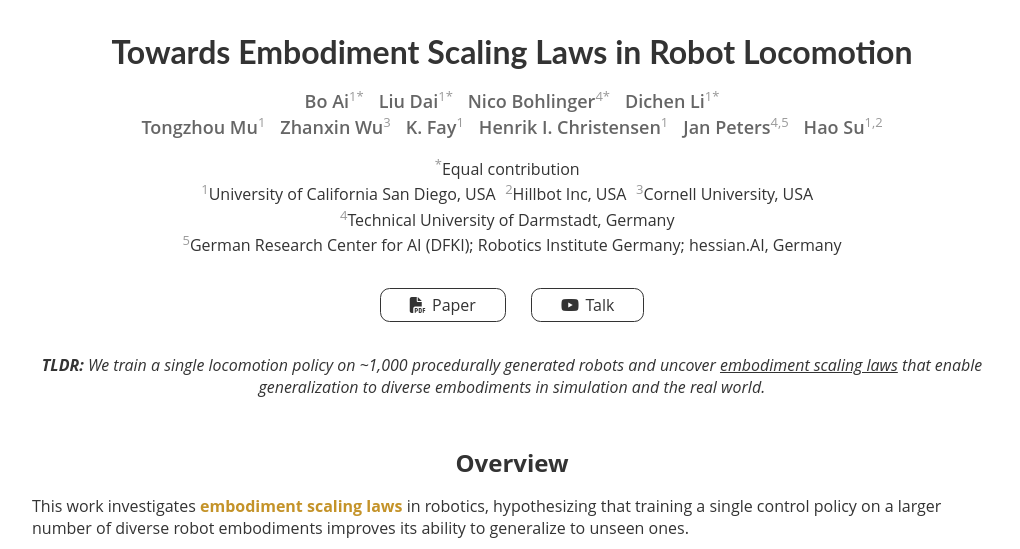
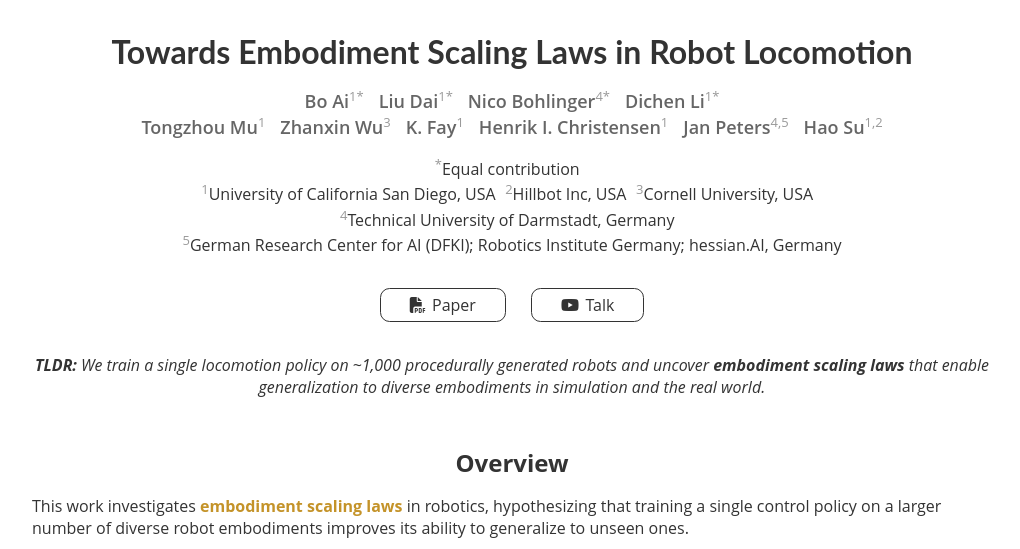
Before and after one commit to ManiTaskGen/manitaskgen_website, a website: page index.html in a window 1280 px wide. Shown: the top 549 px of the page, without its empty margins (128-1148 px from the left). Drawn offline with Linux system fonts and the light colour scheme.

Commit message:
Fix formatting, remove commented out lines, use bold instead of italic

```diff
--- a/index.html
+++ b/index.html
@@ -1,5 +1,6 @@
 <!DOCTYPE html>
 <html lang="en">
+
 <head>
     <title>Towards Embodiment Scaling Laws in Robot Locomotion</title>
     <link rel="stylesheet" href="custom.css">
@@ -13,41 +14,26 @@
 
     <div>
         <div id="title-container">
-                <p id="paper-title">
-                    Towards Embodiment Scaling Laws in Robot Locomotion
-                </p>
-<!--                <div id="authors">-->
-<!--                    <a class="author" href="https://albertboai.com/" target="_blank">Bo Ai<sup>1*</sup></a>-->
-<!--                    <a class="author" href="https://liudai.notion.site/" target="_blank">Liu Dai<sup>1*</sup></a>-->
-<!--                    <a class="author" href="https://www.ias.informatik.tu-darmstadt.de/Team/NicoBohlinger" target="_blank">Nico Bohlinger<sup>2*</sup></a>-->
-<!--                    <a class="author" href="https://www.linkedin.com/in/dichen-li-32a478347/" target="_blank">Dichen Li<sup>1*</sup></a>-->
-<!--                    <a class="author" href="https://cseweb.ucsd.edu/~t3mu/" target="_blank">Tongzhou Mu<sup>1</sup></a>-->
-<!--                    <a class="author" href="https://zhanxinwu.com/" target="_blank">Zhanxin Wu<sup>3</sup></a>-->
-<!--                    <a class="author" href="https://scholar.google.com/citations?user=VW03_RgAAAAJ&hl=en" target="_blank">Kehlani Fay<sup>1</sup></a>-->
-<!--                    <a class="author" href="https://hichristensen.com/" target="_blank">Henrik I. Christensen<sup>1</sup></a>-->
-<!--                    <a class="author" href="https://www.ias.informatik.tu-darmstadt.de/Team/JanPeters" target="_blank">Jan Peters<sup>2</sup></a>-->
-<!--                    <a class="author" href="https://cseweb.ucsd.edu/~haosu/" target="_blank">Hao Su<sup>1</sup></a>-->
-<!--                </div>-->
-<!--                <div id="affiliations">-->
-<!--                    <p class="affiliation"><sup>*</sup>Equal contribution</p>-->
-<!--                    <p class="affiliation"><sup>1</sup>University of California San Diego</p>-->
-<!--                    <p class="affiliation"><sup>2</sup>Technical University of Darmstadt</p>-->
-<!--                    <p class="affiliation"><sup>3</sup>Cornell University</p>-->
-<!--                </div>-->
+            <p id="paper-title">Towards Embodiment Scaling Laws in Robot Locomotion</p>
 
             <div id="authors">
                 <div>
                     <a class="author" href="https://albertboai.com/" target="_blank">Bo Ai<sup>1*</sup></a>
                     <a class="author" href="https://liudai.notion.site/" target="_blank">Liu Dai<sup>1*</sup></a>
-            <a class="author" href="https://www.ias.informatik.tu-darmstadt.de/Team/NicoBohlinger" target="_blank">Nico Bohlinger<sup>4*</sup></a>
-            <a class="author" href="https://www.linkedin.com/in/dichen-li-32a478347/" target="_blank">Dichen Li<sup>1*</sup></a>
+                    <a class="author" href="https://www.ias.informatik.tu-darmstadt.de/Team/NicoBohlinger"
+                        target="_blank">Nico Bohlinger<sup>4*</sup></a>
+                    <a class="author" href="https://www.linkedin.com/in/dichen-li-32a478347/" target="_blank">Dichen
+                        Li<sup>1*</sup></a>
                 </div>
                 <div>
                     <a class="author" href="https://cseweb.ucsd.edu/~t3mu/" target="_blank">Tongzhou Mu<sup>1</sup></a>
                     <a class="author" href="https://zhanxinwu.com/" target="_blank">Zhanxin Wu<sup>3</sup></a>
-            <a class="author" href="https://scholar.google.com/citations?user=VW03_RgAAAAJ&hl=en" target="_blank">K. Fay<sup>1</sup></a>
-            <a class="author" href="https://hichristensen.com/" target="_blank">Henrik I. Christensen<sup>1</sup></a>
-            <a class="author" href="https://www.ias.informatik.tu-darmstadt.de/Team/JanPeters" target="_blank">Jan Peters<sup>4,5</sup></a>
+                    <a class="author" href="https://scholar.google.com/citations?user=VW03_RgAAAAJ&hl=en"
+                        target="_blank">K. Fay<sup>1</sup></a>
+                    <a class="author" href="https://hichristensen.com/" target="_blank">Henrik I.
+                        Christensen<sup>1</sup></a>
+                    <a class="author" href="https://www.ias.informatik.tu-darmstadt.de/Team/JanPeters"
+                        target="_blank">Jan Peters<sup>4,5</sup></a>
                     <a class="author" href="https://cseweb.ucsd.edu/~haosu/" target="_blank">Hao Su<sup>1,2</sup></a>
                 </div>
             </div>
@@ -58,10 +44,9 @@
                 <p class="affiliation"><sup>2</sup>Hillbot Inc, USA</p>
                 <p class="affiliation"><sup>3</sup>Cornell University, USA</p>
                 <p class="affiliation"><sup>4</sup>Technical University of Darmstadt, Germany</p>
-          <p class="affiliation"><sup>5</sup>German Research Center for AI (DFKI); Robotics Institute Germany; hessian.AI, Germany</p>
+                <p class="affiliation"><sup>5</sup>German Research Center for AI (DFKI); Robotics Institute Germany;
+                    hessian.AI, Germany</p>
             </div>
-
-<!--                <p id="conference-name">Conference: <span style="font-style: italic;">TBA</span></p>-->
         </div>
 
         <div id="social-buttons">
@@ -73,24 +58,20 @@
                 <i class="fa fa-youtube"></i>
                 <p>Talk</p>
             </a>
-<!--                <a href="https://github.com/embodiment-scaling-laws" target="_blank" class="social-button">-->
-<!--                    <i class="fa fa-github"></i>-->
-<!--                    <p>Code (coming soon)</p>-->
-<!--                </a>-->
         </div>
 
-<!--            <div id="tldr-container">-->
-<!--                <p id="tldr-text"><span id="tldr-first">TLDR:</span> We train a single locomotion policy on 1,000 procedurally generated robots and uncover embodiment scaling laws for generalization in cross-embodiment learning.</p>-->
-<!--            </div>-->
-
         <div id="tldr-container">
-                <p id="tldr-text"><span id="tldr-first">TLDR:</span> We train a single locomotion policy on ~1,000 procedurally generated robots and uncover <u>embodiment scaling laws</u>  that enable generalization to diverse embodiments in simulation and the real world.  </p>
+            <p id="tldr-text"><span id="tldr-first">TLDR:</span> We train a single locomotion policy on ~1,000
+                procedurally generated robots and uncover <strong>embodiment scaling laws</strong> that enable generalization to
+                diverse embodiments in simulation and the real world. </p>
         </div>
 
         <div class="section-container">
             <p class="section-header">Overview</p>
             <p class="section-text">
-                    This work investigates <span class="highlighted-text">embodiment scaling laws</span> in robotics, hypothesizing that training a single control policy on a larger number of diverse robot embodiments improves its ability to generalize to unseen ones.
+                This work investigates <span class="highlighted-text">embodiment scaling laws</span> in robotics,
+                hypothesizing that training a single control policy on a larger number of diverse robot embodiments
+                improves its ability to generalize to unseen ones.
             </p>
             <img src="images/teaser.png" alt="Overview" class="section-image">
         </div>
@@ -98,14 +79,19 @@
         <div class="section-container">
             <p class="section-header">Generating 1000 Robots</p>
             <p class="section-text">
-                    To study the effects of embodiment scaling, we procedurally generate <span class="highlighted-text">GENBOT-1K</span> dataset consisting if approximately <span class="highlighted-text">1,000 varied robot embodiments</span>, including humanoids, quadrupeds, and hexapods, with different geometry, topology, and kinematics.
+                To study the effects of embodiment scaling, we procedurally generate <span
+                    class="highlighted-text">GENBOT-1K</span> dataset consisting if approximately <span
+                    class="highlighted-text">1,000 varied robot embodiments</span>, including humanoids, quadrupeds, and
+                hexapods, with different geometry, topology, and kinematics.
             </p>
         </div>
 
         <div class="section-container">
             <p class="section-header">Embodiment Scaling Laws</p>
             <p class="section-text">
-                    Training generalist locomotion policies on subsets of GENBOT-1K shows that <span class="highlighted-text">generalization to unseen robots improves steadily as the number of training embodiments increases</span>.
+                Training generalist locomotion policies on subsets of GENBOT-1K shows that <span
+                    class="highlighted-text">generalization to unseen robots improves steadily as the number of training
+                    embodiments increases</span>.
             </p>
             <img src="images/scaling_curve.png" alt="Scaling curve" class="section-image">
         </div>
@@ -113,17 +99,26 @@
         <div class="section-container">
             <p class="section-header">Real-world Deployment</p>
             <p class="section-text">
-                    We confirm our results, by zero-shot transferring the learned unified policy to the <span class="highlighted-text">Unitree Go2 quadruped</span> and the <span class="highlighted-text">Unitree H1 humanoid</span> robots in the real world.
+                We confirm our results, by zero-shot transferring the learned unified policy to the <span
+                    class="highlighted-text">Unitree Go2 quadruped</span> and the <span class="highlighted-text">Unitree
+                    H1 humanoid</span> robots in the real world.
             </p>
         </div>
 
         <div class="section-container">
             <p class="section-header">Acknowledgments</p>
             <p class="section-text">
-                    This research is funded by the NSF AI-Center TILOS, the Hillbot Embodied AI Fund, the National Science Centre Poland (Weave programme UMO-2021/43/I/ST6/02711), and by the German Science Foundation (DFG) (grant number PE 2315/17-1).<br>
-                    Co-author Hao Su is the CTO for Hillbot and receives income. The terms of this arrangement have been reviewed and approved by the University of California, San Diego, in  accordance with its conflict of interest policies.<br>
-                    We thank the German Research Center for AI (DFKI), Research Department: Systems AI for Robot Learning, for lending the Unitree Go2 and Unitree H1 robots.<br>
-                    Finally, we thank <a class="ack_author" href="https://www.linkedin.com/in/olegkaidanov/" target="_blank">Oleg Kaidanov</a> (DFKI, TU Darmstadt) for his continuous help with the real-world robot deployment.
+                This research is funded by the NSF AI-Center TILOS, the Hillbot Embodied AI Fund, the National Science
+                Centre Poland (Weave programme UMO-2021/43/I/ST6/02711), and by the German Science Foundation (DFG)
+                (grant number PE 2315/17-1).<br>
+                Co-author Hao Su is the CTO for Hillbot and receives income. The terms of this arrangement have been
+                reviewed and approved by the University of California, San Diego, in accordance with its conflict of
+                interest policies.<br>
+                We thank the German Research Center for AI (DFKI), Research Department: Systems AI for Robot Learning,
+                for lending the Unitree Go2 and Unitree H1 robots.<br>
+                Finally, we thank <a class="ack_author" href="https://www.linkedin.com/in/olegkaidanov/"
+                    target="_blank">Oleg Kaidanov</a> (DFKI, TU Darmstadt) for his continuous help with the real-world
+                robot deployment.
             </p>
         </div>
 
@@ -143,8 +138,12 @@
         </div>
 
         <div id="website-inspiration">
-                <p>This website was inspired by <a href="https://kzakka.com/robopianist/">Kevin Zakka's</a> and <a href="https://brentyi.github.io/tilted/">Brent Yi's</a> and builds on <a href="https://nico-bohlinger.github.io/one_policy_to_run_them_all_website/">Nico Bohlinger's</a>.</p>
+            <p>This website was inspired by <a href="https://kzakka.com/robopianist/">Kevin Zakka's</a> and <a
+                    href="https://brentyi.github.io/tilted/">Brent Yi's</a> and builds on <a
+                    href="https://nico-bohlinger.github.io/one_policy_to_run_them_all_website/">Nico Bohlinger's</a>.
+            </p>
         </div>
     </div>
 </body>
+
 </html>
```
Lines whose indentation alone changed are shown as unchanged.
